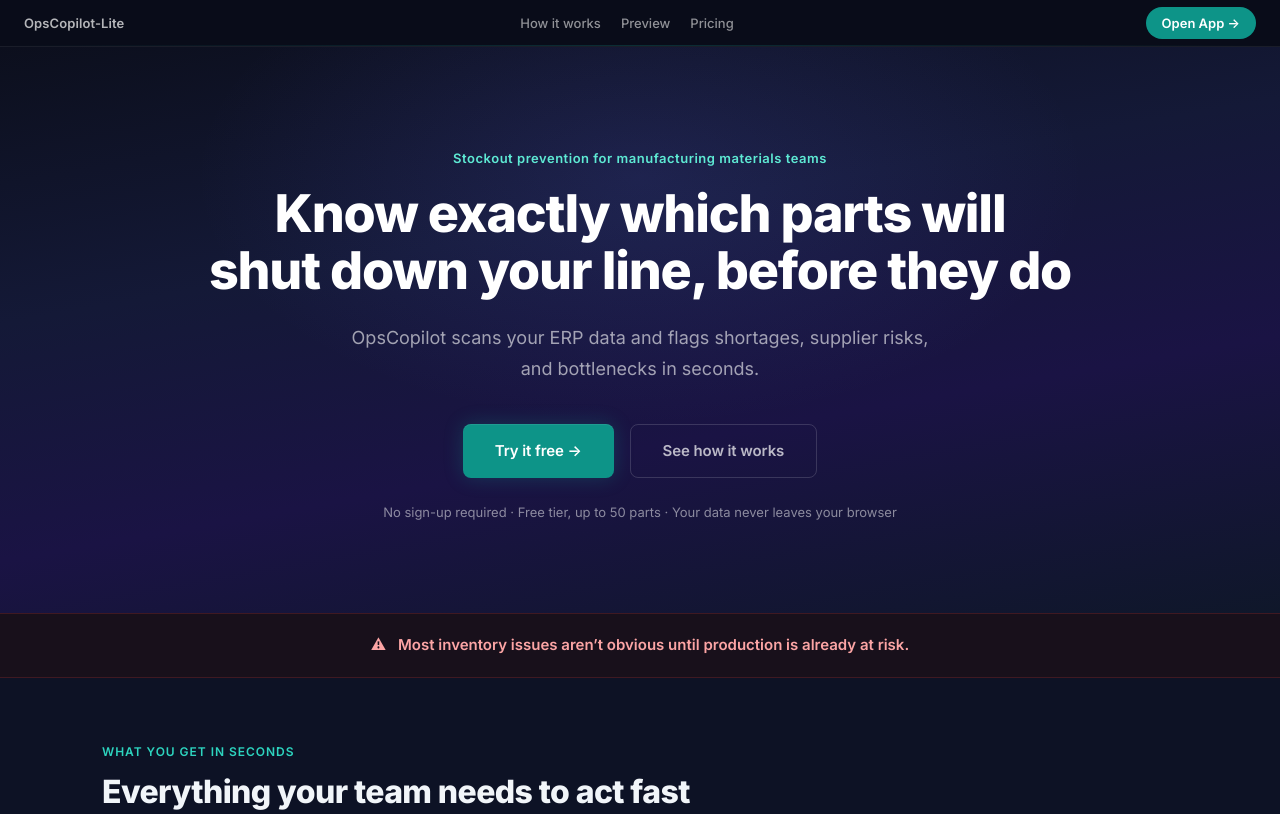
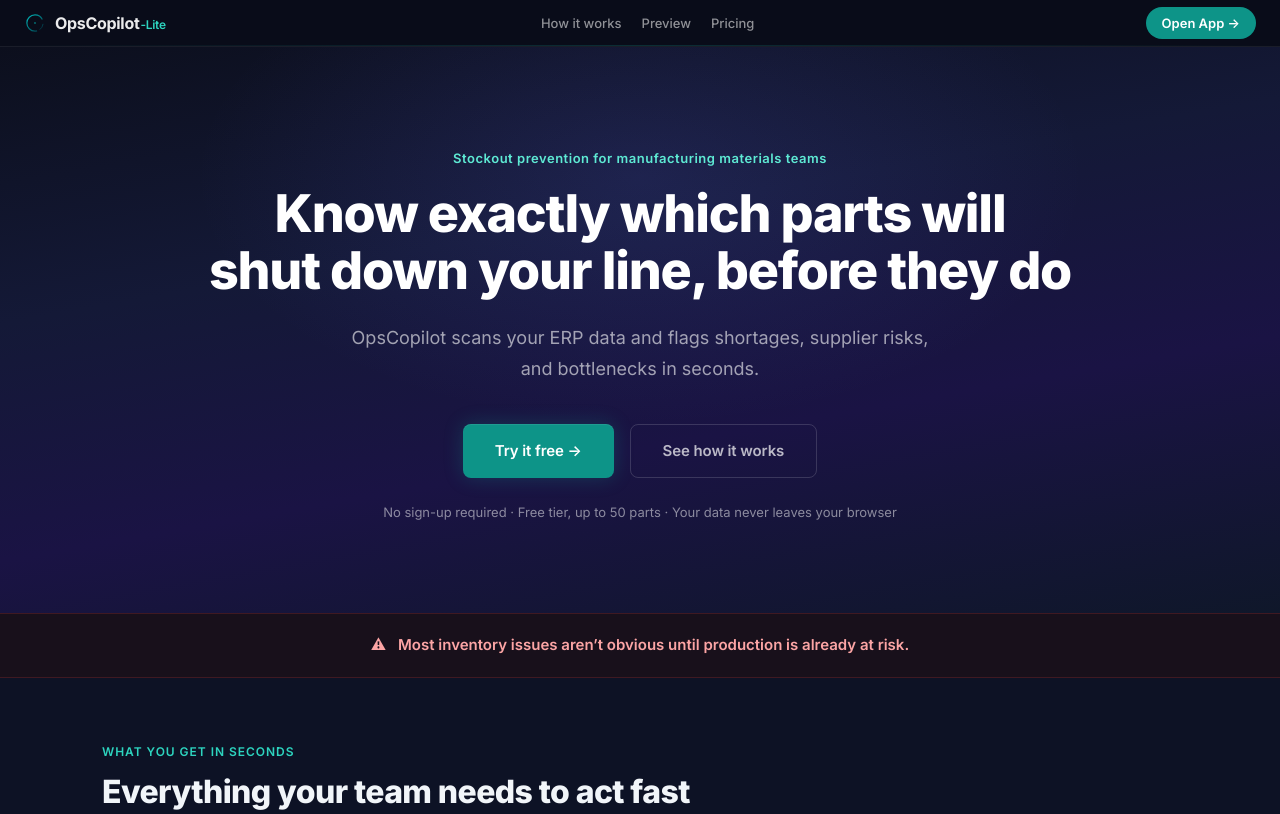
Before and after one commit to ArnoldFryar/inventory-copilot-lite, a website: page public/landing.html in a window 1280 px wide. Shown: the top 814 px of the page. Drawn offline with Linux system fonts and the light colour scheme.

Commit message:
Add Figma logo mark to landing page nav and footer

```diff
--- a/public/landing.css
+++ b/public/landing.css
@@ -41,6 +41,41 @@
 .lp-header-cta:focus-visible {
   outline: 2px solid var(--brand-400);
   outline-offset: 2px;
+}
+
+/* ── Brand lockup (nav) ─────────────────────────────────────────────── */
+.lp-brand {
+  display: flex;
+  align-items: center;
+  gap: 9px;
+  text-decoration: none;
+  flex-shrink: 0;
+}
+.lp-brand-name {
+  font-size: 16px;
+  font-weight: 700;
+  color: rgba(255,255,255,0.92);
+  letter-spacing: -0.3px;
+  line-height: 1;
+  white-space: nowrap;
+}
+.lp-brand-suffix {
+  font-size: 12px;
+  font-weight: 600;
+  color: var(--brand-400);
+  margin-left: 1px;
+}
+
+/* ── Brand lockup (footer) ───────────────────────────────────────────── */
+.lp-footer-lockup {
+  display: inline-flex;
+  align-items: center;
+  gap: 7px;
+}
+.lp-footer-mark {
+  display: block;
+  flex-shrink: 0;
+  opacity: 0.55;
 }
 
 /* ── Section scaffolding ──────────────────────────────────────────────── */
--- a/public/landing.html
+++ b/public/landing.html
@@ -17,9 +17,10 @@
 <!-- ═══════════════════════════════════════════════════════════════════════ -->
 <header class="app-header">
   <div class="app-header-inner">
-    <div class="app-header-text">
-      <h1 class="app-title">OpsCopilot<span class="app-title-suffix">-Lite</span></h1>
-    </div>
+    <a href="/" class="lp-brand" aria-label="OpsCopilot-Lite home">
+      <img src="/assets/logo/opscopilot-mark-gradient.svg" width="22" height="22" alt="" aria-hidden="true">
+      <span class="lp-brand-name">OpsCopilot<span class="lp-brand-suffix">-Lite</span></span>
+    </a>
     <nav class="lp-nav">
       <a href="#how-it-works" class="lp-nav-link">How it works</a>
       <a href="#preview" class="lp-nav-link">Preview</a>
@@ -317,7 +318,10 @@
 <!--  FOOTER                                                               -->
 <!-- ═══════════════════════════════════════════════════════════════════════ -->
 <footer class="app-footer">
-  OpsCopilot-Lite · Deterministic inventory triage for materials managers
+  <span class="lp-footer-lockup">
+    <img src="/assets/logo/opscopilot-mark-gradient.svg" width="14" height="14" alt="" aria-hidden="true" class="lp-footer-mark">
+    OpsCopilot-Lite &middot; Deterministic inventory triage for materials managers
+  </span>
 </footer>
 
 </body>
```
Also changed, not shown: public/ops.html (+8 -2 lines).
